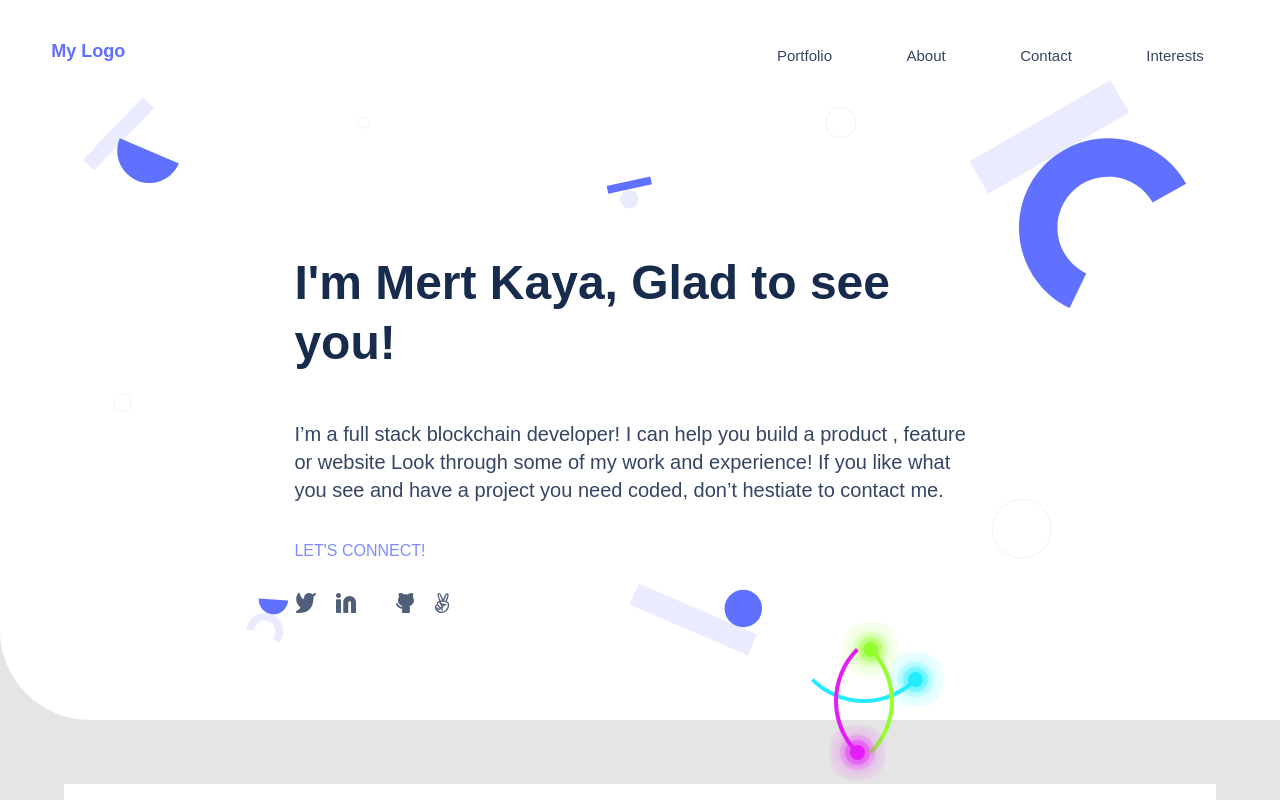
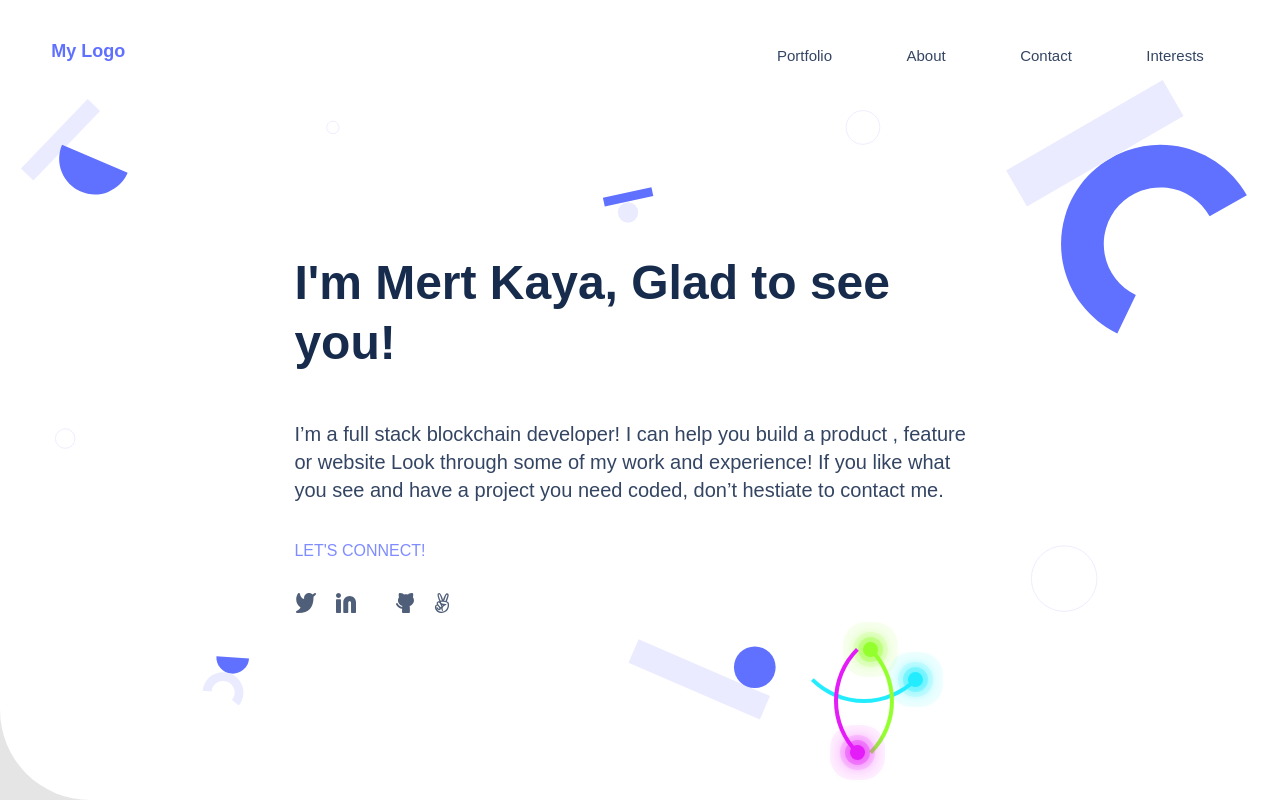
Before and after one commit to mkaya13/portfolio.github.io, a plain HTML site: page index.html in a window 1280 px wide. Shown: the top 800 px of the page. Drawn offline with nearby package versions, Linux system fonts and the light colour scheme.

```diff
--- a/style.css
+++ b/style.css
@@ -687,7 +687,6 @@
 
   .hero {
     min-height: 100vh;
-    min-height: 88vh;
     max-height: 90vh;
     width: 100%;
     background-size: 100% 80%;
```
